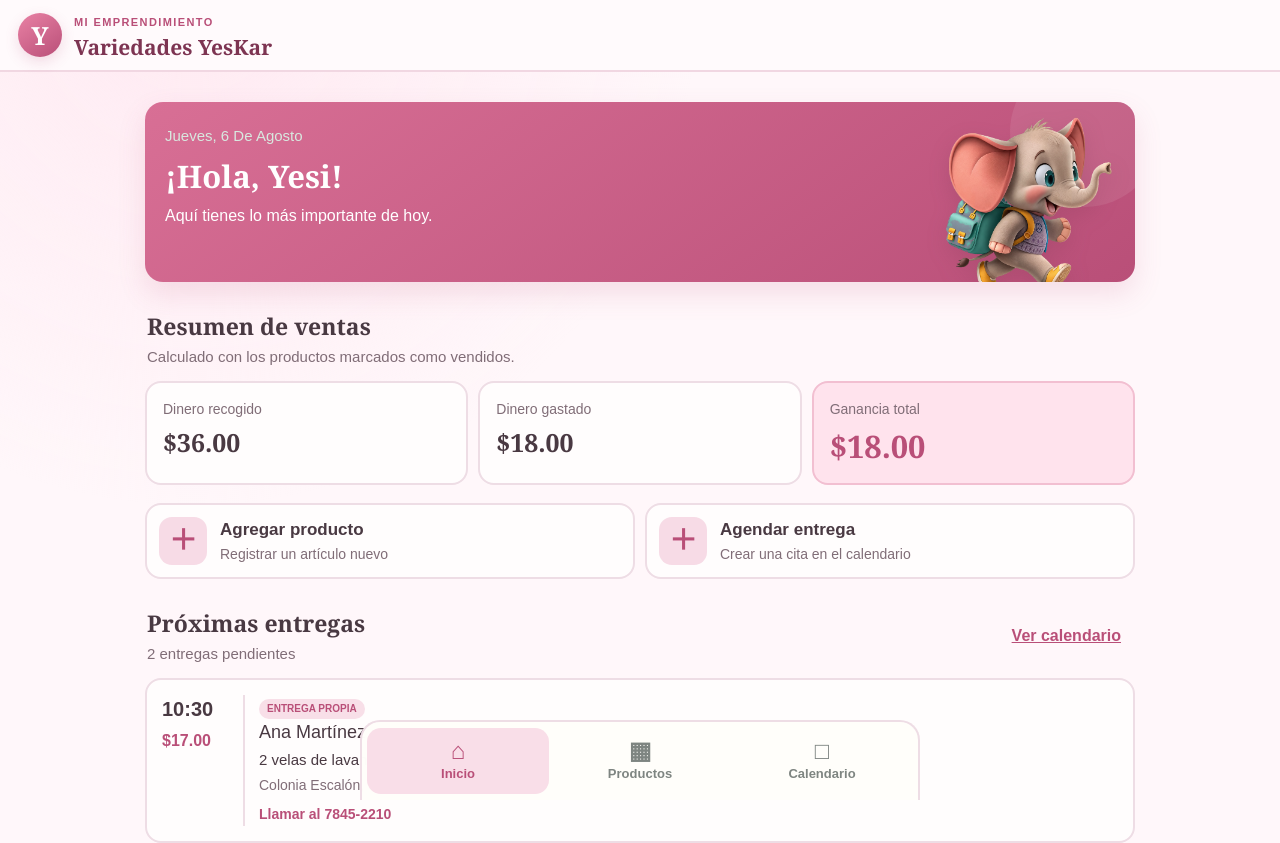
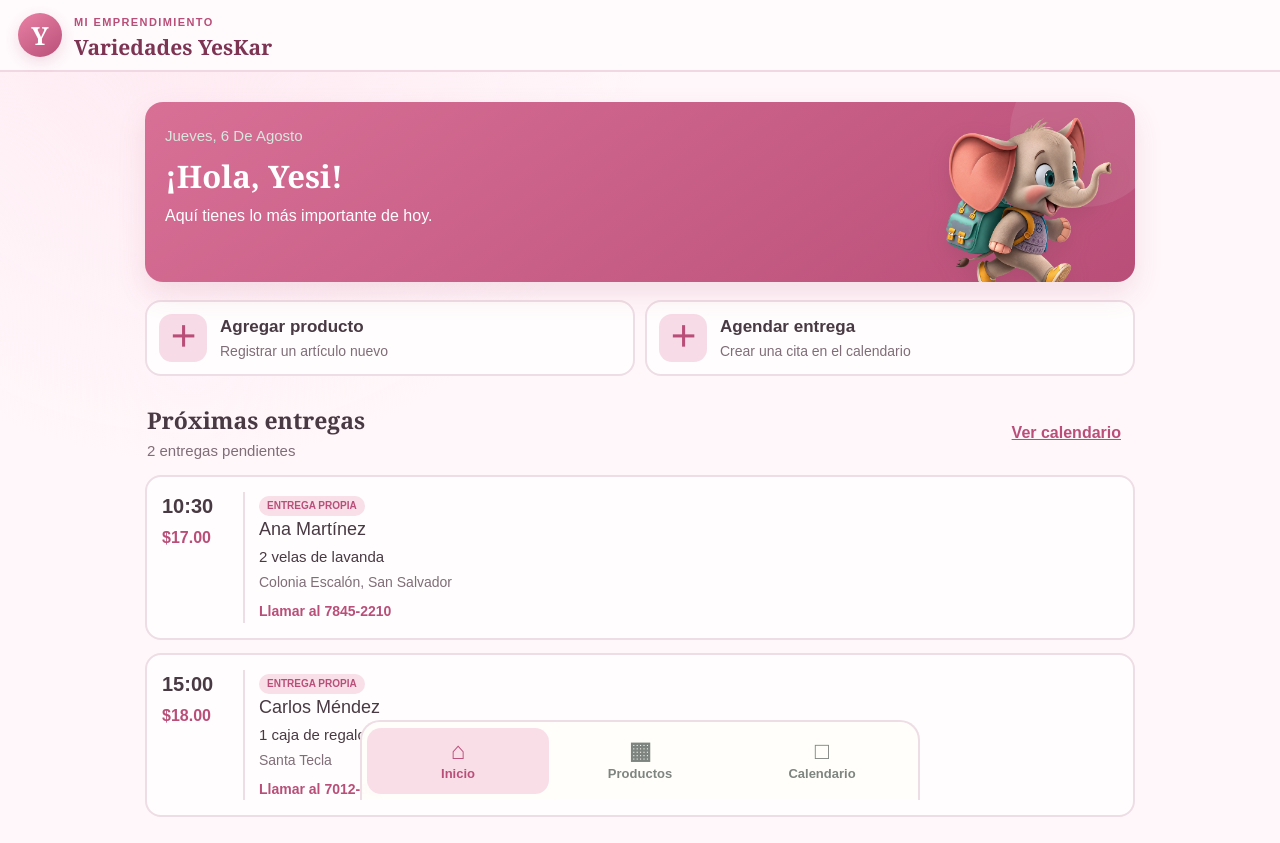
Before and after one commit to KarlaFuentesPerla/Inventario-Yeskar, a Next.js app: page / in a window 1280 px wide. Shown: the top 843 px of the page. Built offline with nearby package versions, Linux system fonts and the light colour scheme.

Commit message:
Remove sales summary from dashboard

```diff
--- a/app/page.tsx
+++ b/app/page.tsx
@@ -1,6 +1,6 @@
 "use client";
 
-import { FormEvent, useEffect, useMemo, useState } from "react";
+import { FormEvent, useEffect, useState } from "react";
 
 type SaleType = "General" | "Familia";
 type Product = { id:number; name:string; category:string; quantity:number; cost:number; publicPrice:number; familyPrice:number; soldQuantity:number; salesRevenue:number; status?:string; saleType?:SaleType; soldPrice?:number };
@@ -46,9 +46,6 @@ export default function Home(){
   useEffect(()=>{localStorage.setItem("tallercito-v2",JSON.stringify({products,deliveries,categories,reservations}))},[products,deliveries,categories,reservations]);
   useEffect(()=>{if(!toast)return;const t=setTimeout(()=>setToast(""),2800);return()=>clearTimeout(t)},[toast]);
 
-  const invested=useMemo(()=>products.reduce((s,p)=>s+p.cost*p.soldQuantity,0),[products]);
-  const revenue=useMemo(()=>products.reduce((s,p)=>s+p.salesRevenue,0),[products]);
-  const profit=revenue-invested;
   const upcoming=deliveries.filter(d=>d.date>=isoDate(now)).sort((a,b)=>`${a.date}${a.time}`.localeCompare(`${b.date}${b.time}`));
   const filtered=products.filter(p=>`${p.name} ${p.category}`.toLowerCase().includes(query.toLowerCase()));
   const dayDeliveries=deliveries.filter(d=>d.date===selectedDate).sort((a,b)=>a.time.localeCompare(b.time));
@@ -71,8 +68,6 @@ export default function Home(){
     <div className="content">
       {tab==="inicio"&&<>
         <section className="welcome"><div className="welcome-copy"><p>{fullDate(isoDate(now))}</p><h2>¡Hola, Yesi!</h2><span>Aquí tienes lo más importante de hoy.</span></div><img className="mascot" src="/images/yeskar-elephant-v2.png" alt="Elefantito con mochila, mascota de Variedades YesKar"/></section>
-        <section className="section-title"><h2>Resumen de ventas</h2><p>Calculado con los productos marcados como vendidos.</p></section>
-        <div className="money-grid"><article><span>Dinero recogido</span><strong>{money(revenue)}</strong></article><article><span>Dinero gastado</span><strong>{money(invested)}</strong></article><article className="profit"><span>Ganancia total</span><strong>{money(profit)}</strong></article></div>
         {payoutReminders.length>0&&<section className="payout-section"><h2>Remuneraciones por retirar</h2>{payoutReminders.map(d=><article className={d.dueAt<=new Date()?"due":""} key={d.id}><div><span>{d.dueAt<=new Date()?"YA PUEDES RETIRAR":"DISPONIBLE PRÓXIMAMENTE"}</span><strong>{money(d.remuneration!)} · {d.company}</strong><small>Retirar después del {new Intl.DateTimeFormat("es-SV",{day:"numeric",month:"short",hour:"numeric",minute:"2-digit"}).format(d.dueAt)}</small></div><button disabled={d.dueAt>new Date()} onClick={()=>withdrawRemuneration(d.id)}>Marcar retirada</button></article>)}</section>}
         <div className="home-actions"><button onClick={()=>{setEditing(null);setModal("product")}}><b>＋</b><span><strong>Agregar producto</strong><small>Registrar un artículo nuevo</small></span></button><button onClick={()=>openDelivery(isoDate(now))}><b>＋</b><span><strong>Agendar entrega</strong><small>Crear una cita en el calendario</small></span></button></div>
         <section className="section-title row"><div><h2>Próximas entregas</h2><p>{upcoming.length} entrega{upcoming.length===1?"":"s"} pendiente{upcoming.length===1?"":"s"}</p></div><button onClick={()=>setTab("agenda")}>Ver calendario</button></section>
```
